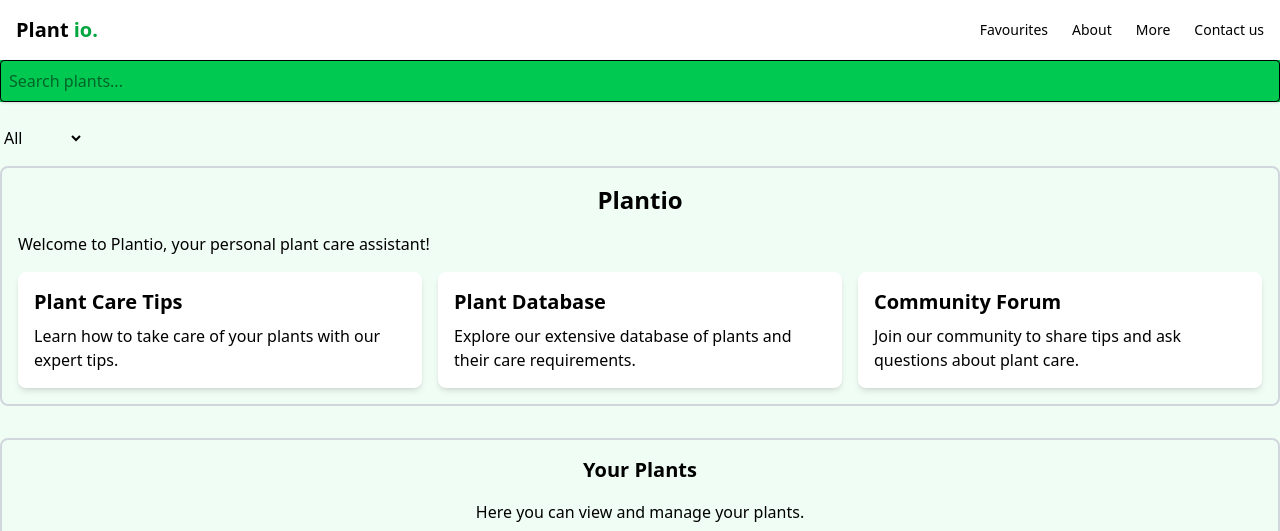
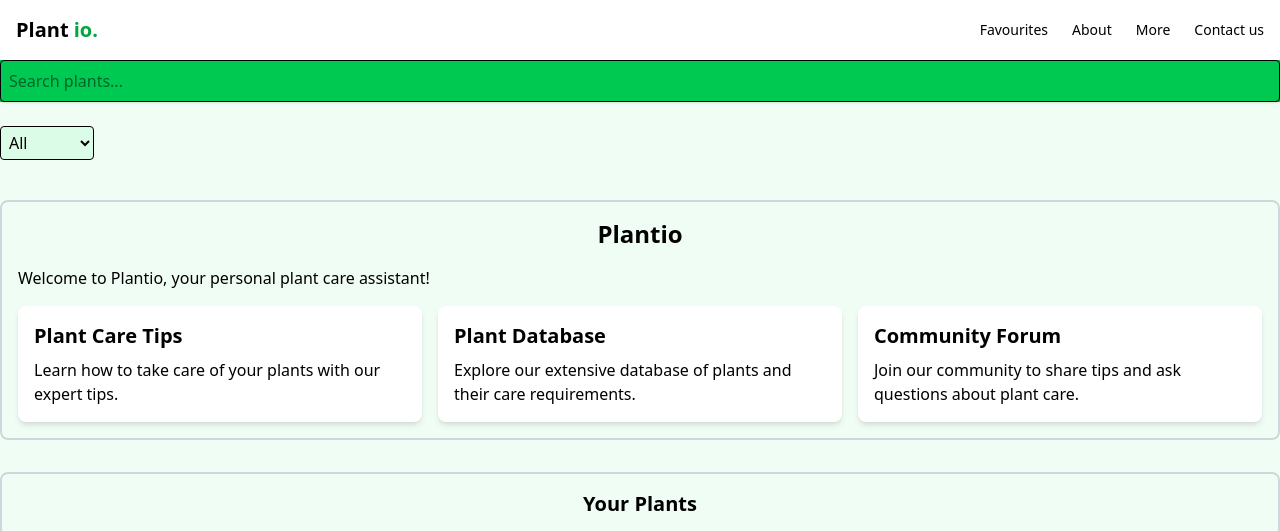
Before and after one commit to Bett-debug/Plantio-phase-1-project, a plain HTML site: page plantio.html in a window 1280 px wide. Shown: the top 531 px of the page. Drawn offline with nearby package versions, Linux system fonts and the light colour scheme.

Commit message:
customized filter selection button

```diff
--- a/plantio.html
+++ b/plantio.html
@@ -16,7 +16,7 @@
 
      <!-- //filtreing plants by type -->
 
-   <select id="typeFilter">
+   <select id="typeFilter" class="mb-6 bg-green-100 border rounded p-1 font-medium ">
   <option value="">All</option>
   <option value="Indoor">Indoor</option>
   <option value="Outdoor">Outdoor</option>
```
